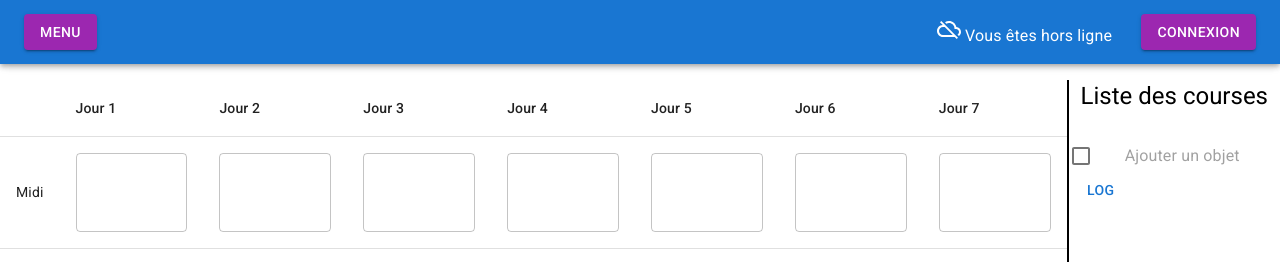
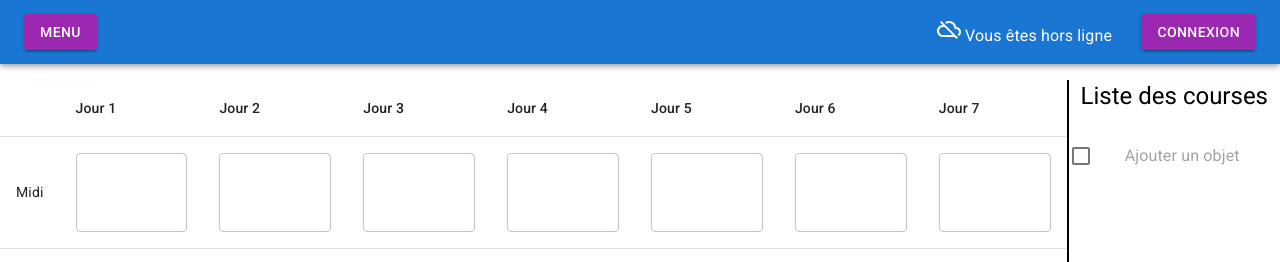
Before and after one commit to ClovisNorroy/gitchen-app, a React (Vite) app: page /planner in a window 1280 px wide. Shown: the top 262 px of the page. Built offline with nearby package versions, Linux system fonts and the light colour scheme.

Commit message:
Remove console log

```diff
--- a/src/components/GroceryList.jsx
+++ b/src/components/GroceryList.jsx
@@ -139,7 +139,6 @@ export default function GroceryList({initialData}) {
           />
         </ListItemButton>
       </ListItem>
-      <Button onClick={() => console.log(groceryList)}>log</Button>
     </List>
   );
 
```
